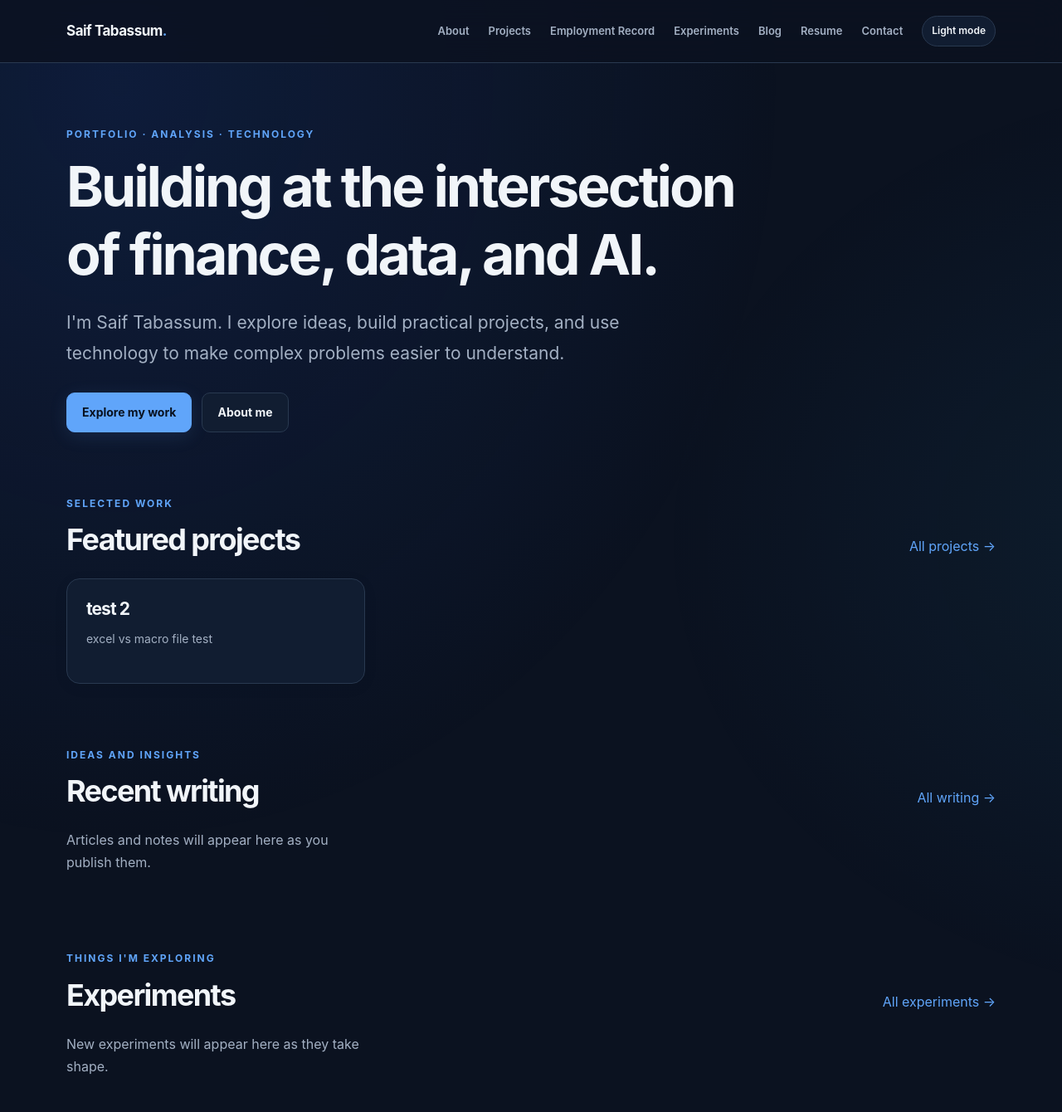
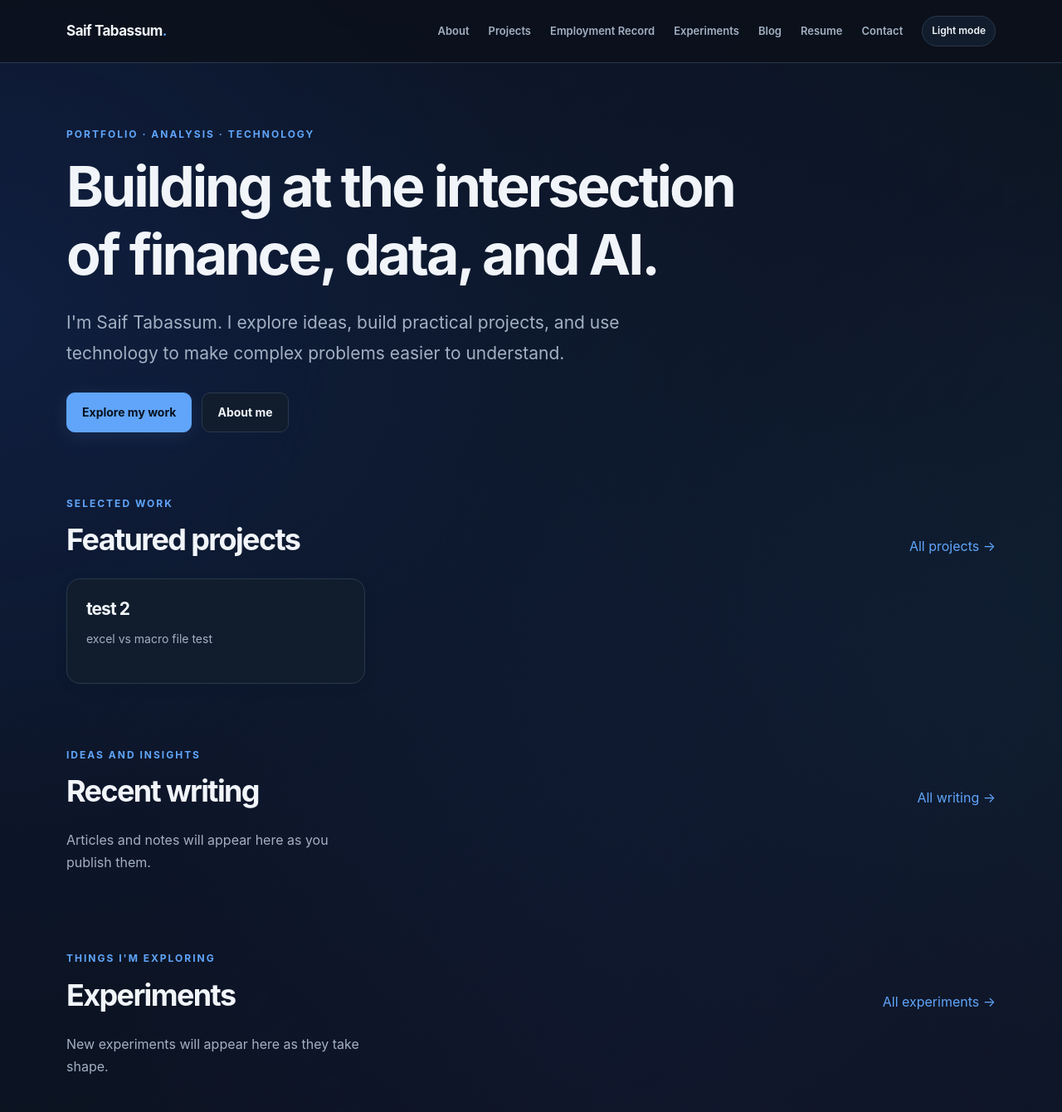
Before and after one commit to saifyt24/Saif.Tabassum.github.io, a Jekyll site: the page built from index.html, in a window 1280 px wide and 1400 px high. Shown: the top 1340 px of the window at 83% size. Built offline with Jekyll 4.4.1, drawn with Linux system fonts in a browser that asks for light colours.

Commit message:
Update CSS variables and animations for light theme

```diff
--- a/assets/css/style.css
+++ b/assets/css/style.css
@@ -1,19 +1,19 @@
-
 /* ==================================================
    SAIF TABASSUM — CORPORATE MOTION DESIGN SYSTEM
+   Soft Flowing Light Edition
    ================================================== */
 
 :root {
   color-scheme: dark;
-  --bg: #0b1220;
-  --surface: #111d31;
-  --surface-hover: #192a43;
+  --bg: #0b101a;
+  --surface: #111d2d;
+  --surface-hover: #19283c;
   --text: #f1f5f9;
   --muted: #a3b0c3;
-  --border: #293950;
+  --border: #29384c;
   --accent: #60a5fa;
   --accent-contrast: #08111f;
-  --header-bg: rgba(11, 18, 32, 0.82);
+  --header-bg: rgba(11, 16, 26, 0.82);
   --shadow: 0 18px 50px rgba(0, 0, 0, 0.24);
   --radius: 16px;
   --content-width: 1120px;
@@ -56,49 +56,81 @@
   transition: background 250ms ease, color 250ms ease;
 }
 
-/* Ambient background glow */
+/* ==================================================
+   SOFT FLOWING LIGHT BACKGROUND
+   Slow-moving, blurred light behind page content
+   ================================================== */
 
 body::before {
   position: fixed;
   z-index: -1;
-  inset: 0;
+  inset: -20%;
   content: "";
   pointer-events: none;
   background:
     radial-gradient(
-      ellipse at 12% 8%,
-      rgba(37, 99, 235, 0.13),
-      transparent 36%
+      ellipse at 18% 30%,
+      rgba(37, 99, 235, 0.19) 0%,
+      rgba(37, 99, 235, 0.07) 22%,
+      transparent 48%
     ),
     radial-gradient(
-      ellipse at 88% 36%,
-      rgba(56, 189, 248, 0.07),
-      transparent 32%
+      ellipse at 78% 42%,
+      rgba(56, 140, 220, 0.13) 0%,
+      rgba(56, 140, 220, 0.045) 25%,
+      transparent 50%
+    ),
+    radial-gradient(
+      ellipse at 52% 82%,
+      rgba(79, 70, 229, 0.09) 0%,
+      transparent 43%
     );
-  background-size: 140% 140%;
-  animation: ambient-drift 22s ease-in-out infinite alternate;
+  background-size: 145% 145%;
+  background-position: 0% 0%;
+  animation: flowing-light 32s ease-in-out infinite alternate;
+  will-change: background-position;
 }
 
 :root[data-theme="light"] body::before {
   background:
     radial-gradient(
-      ellipse at 12% 8%,
-      rgba(37, 99, 235, 0.07),
-      transparent 36%
+      ellipse at 18% 30%,
+      rgba(37, 99, 235, 0.105) 0%,
+      rgba(37, 99, 235, 0.035) 24%,
+      transparent 48%
     ),
     radial-gradient(
-      ellipse at 88% 36%,
-      rgba(56, 189, 248, 0.045),
-      transparent 32%
+      ellipse at 78% 42%,
+      rgba(56, 140, 220, 0.075) 0%,
+      rgba(56, 140, 220, 0.025) 25%,
+      transparent 50%
+    ),
+    radial-gradient(
+      ellipse at 52% 82%,
+      rgba(79, 70, 229, 0.045) 0%,
+      transparent 43%
     );
 }
 
-@keyframes ambient-drift {
-  from {
-    background-position: 0% 0%;
+@keyframes flowing-light {
+  0% {
+    background-position: 0% 5%;
   }
-  to {
-    background-position: 100% 70%;
+
+  25% {
+    background-position: 35% 25%;
+  }
+
+  50% {
+    background-position: 75% 55%;
+  }
+
+  75% {
+    background-position: 45% 80%;
+  }
+
+  100% {
+    background-position: 100% 35%;
   }
 }
 
@@ -262,6 +294,7 @@
     opacity: 0;
     transform: translateY(8px);
   }
+
   to {
     opacity: 1;
     transform: translateY(0);
@@ -768,5 +801,6 @@
     animation-duration: 0.01ms !important;
     animation-iteration-count: 1 !important;
     transition-duration: 0.01ms !important;
+    scroll-behavior: auto !important;
   }
 }
```
